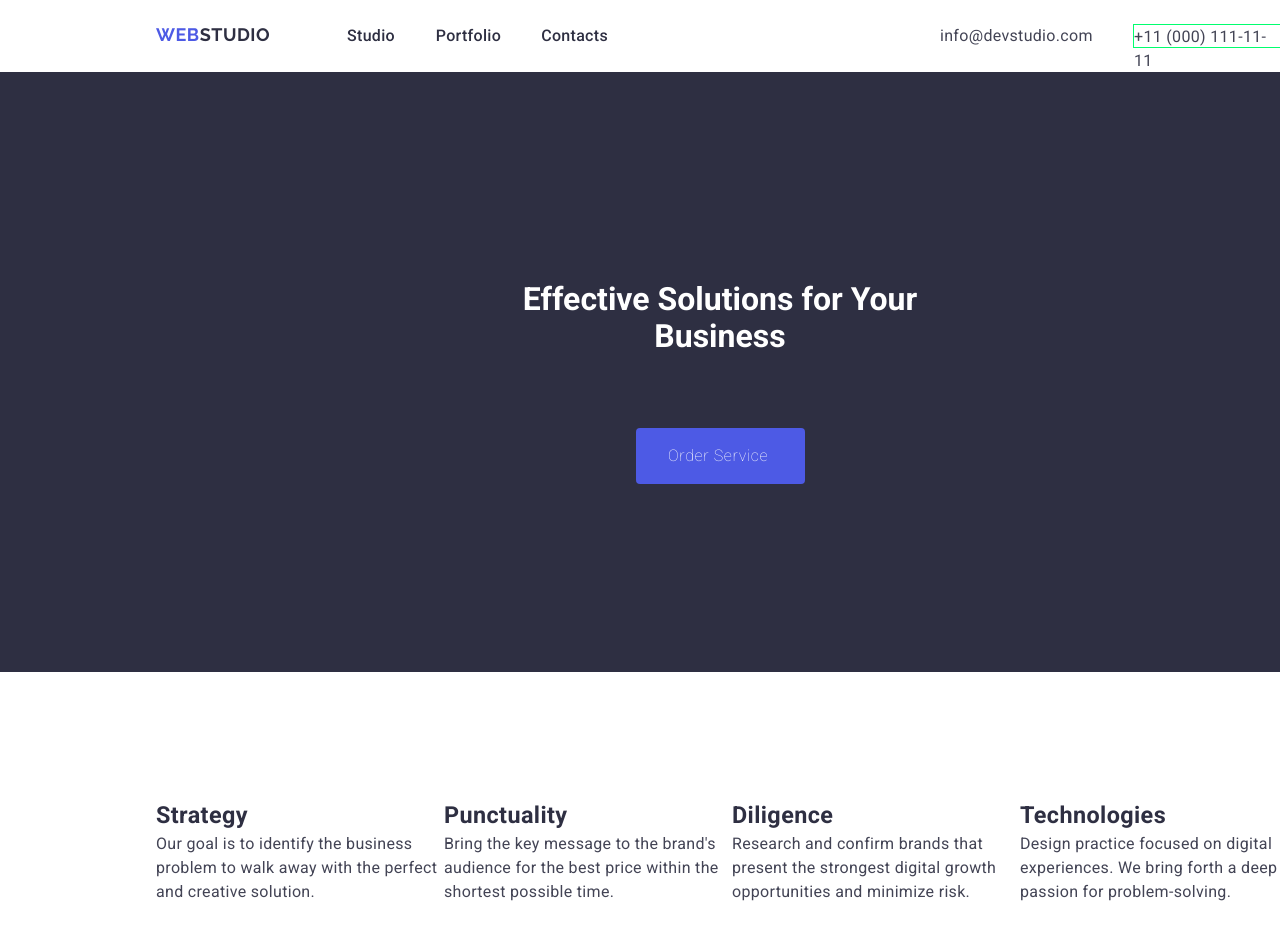
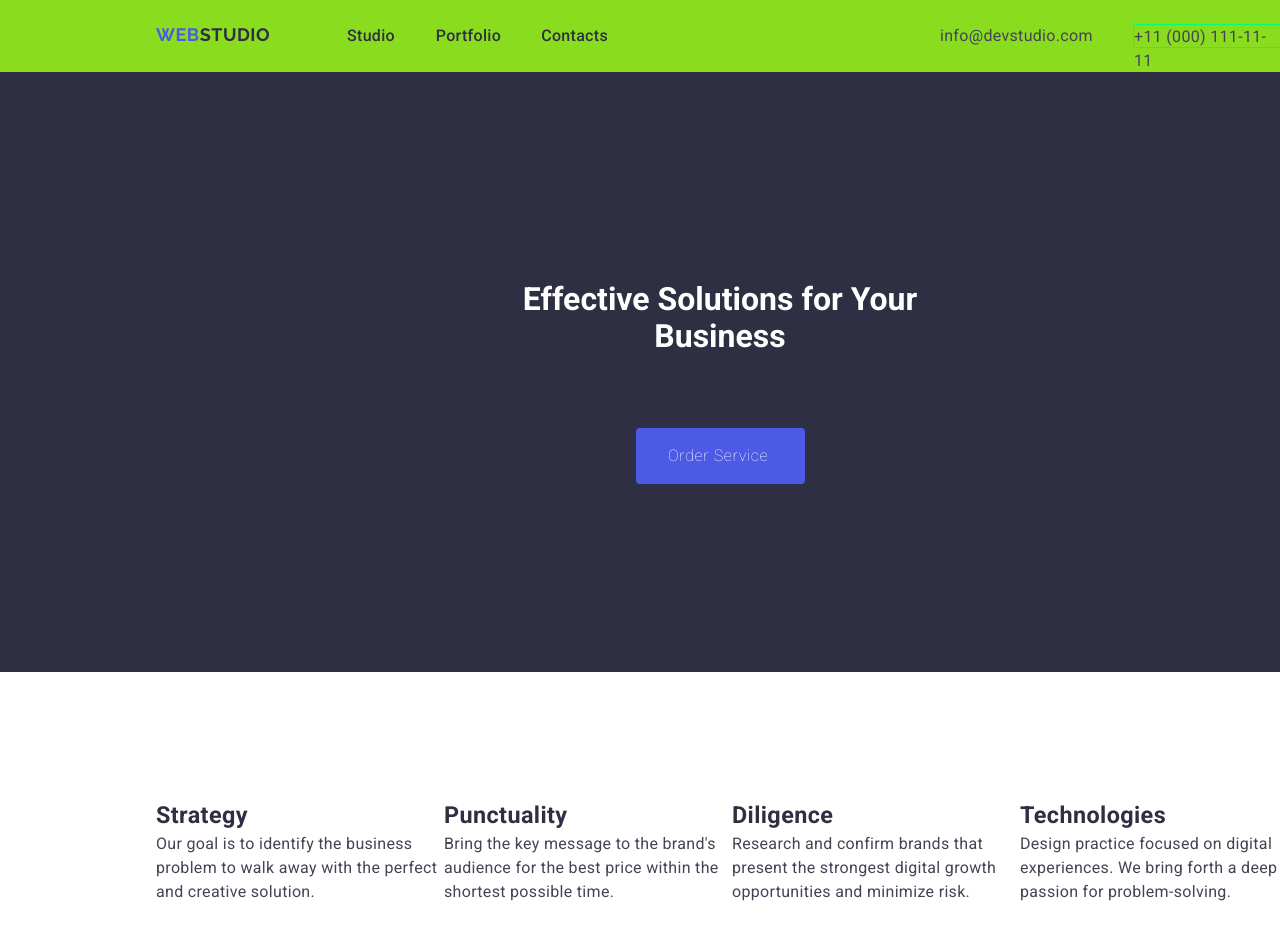
Before and after one commit to SenWD/goit-markup-hw-03, a plain HTML site: page index.html in a window 1280 px wide. Shown: the top 940 px of the page. Drawn offline with nearby package versions, Linux system fonts and the light colour scheme.

Commit message:
css added

```diff
--- a/css/style.css
+++ b/css/style.css
@@ -691,7 +691,7 @@ border: 1px solid rgb(0, 255, 110);
    margin-left:0 auto;
    display:flex;
    flex-direction: row;
-
+   background-color: #8adc1f;
 padding: 0px;
 
  }
```
